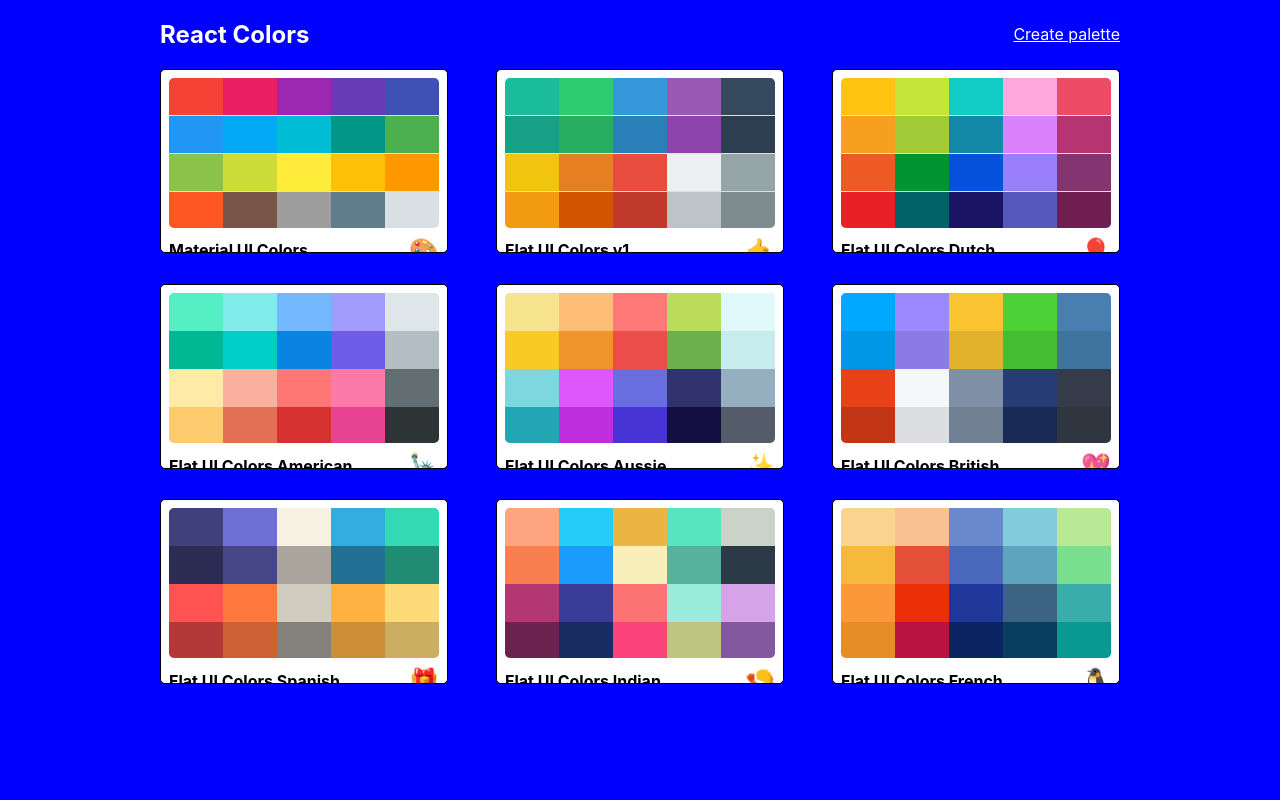
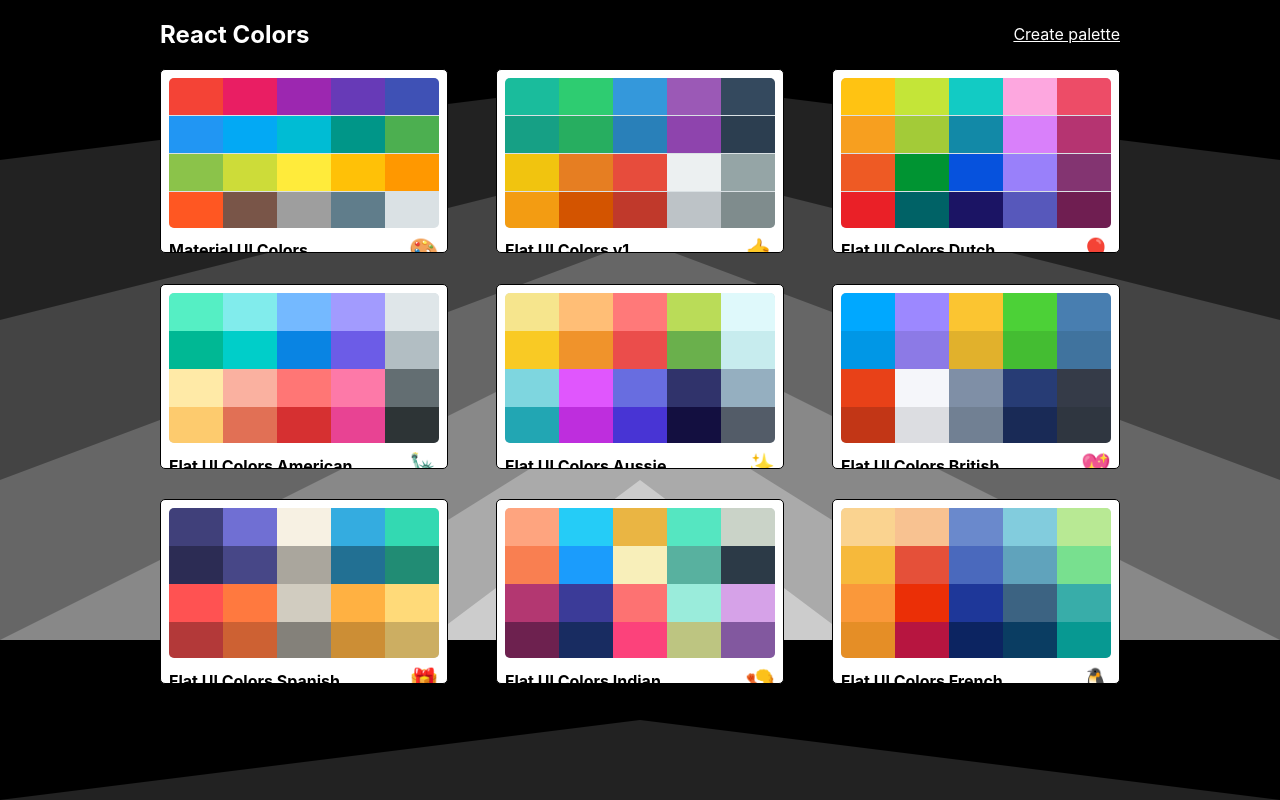
Before and after one commit to Ollie-lee/colorPalette, a React (Create React App) app in the folder colors-app/: page / in a window 1280 px wide. Built offline with nearby package versions, Linux system fonts and the light colour scheme; the HTML template or start-up script is replaced by a standard one.

Commit message:
add svg background

```diff
--- a/colors-app/src/styles/PaletteListStyle.js
+++ b/colors-app/src/styles/PaletteListStyle.js
@@ -1,10 +1,16 @@
+import bg from './bg.svg'
 export default {
   root: {
-    backgroundColor: " blue",
     height: '100vh',
     display: 'flex',
     alignItems: 'flex-start',
     justifyContent: 'center',
+    backgroundColor: '#ff0000',
+    backgroundImage: `url(${bg})`,
+    overflow: 'scroll',
+    "h1":{
+      fontSize: "2rem"
+    }
   },
   container: {
     width: '75%',
@@ -12,15 +18,18 @@ export default {
     alignItems: 'flex-start',
     flexDirection: 'column',
     flexWrap: 'wrap',
+    "@media only screen and (max-width: 700px)": {
+      width: '90%'
+    },
   },
   nav: {
     display: 'flex',
     width: '100%',
     justifyContent: 'space-between',
     color: 'white',
-    alignItems:'center',
-    "& a":{
-      color:'white'
+    alignItems: 'center',
+    "& a": {
+      color: 'white'
     }
   },
   palettes: {
@@ -29,5 +38,12 @@ export default {
     display: 'grid',
     gridTemplateColumns: 'repeat(3,30%)',
     gridGap: '5%',
+    "@media only screen and (max-width: 700px)": {
+      gridTemplateColumns: 'repeat(2,50%)',
+    },
+    "@media only screen and (max-width: 500px)": {
+      gridTemplateColumns: 'repeat(1,100%)',
+      gridGap: '2%',
+    },
   }
 }
```
Also changed, not shown: colors-app/src/styles/bg.svg (added).
